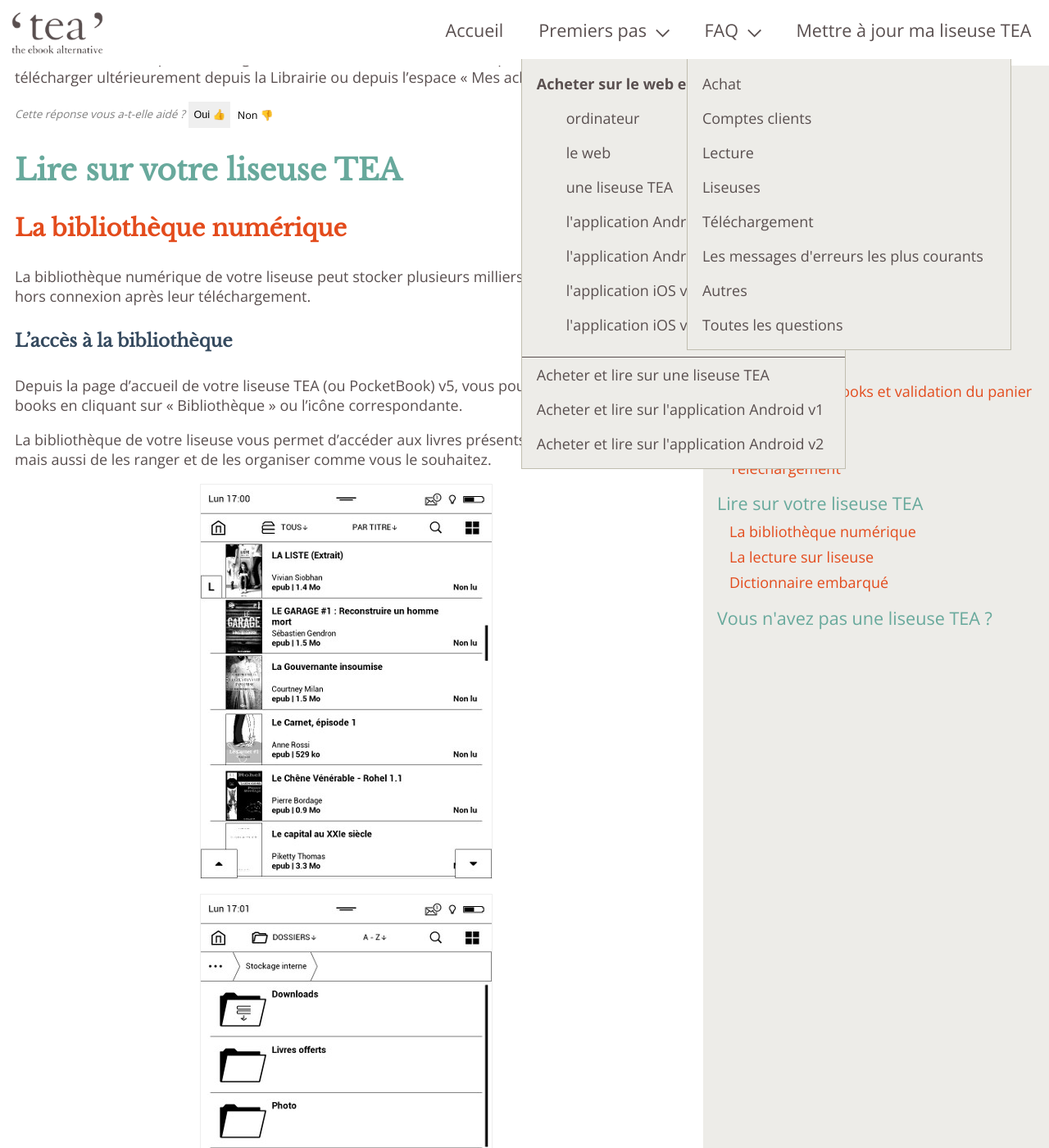
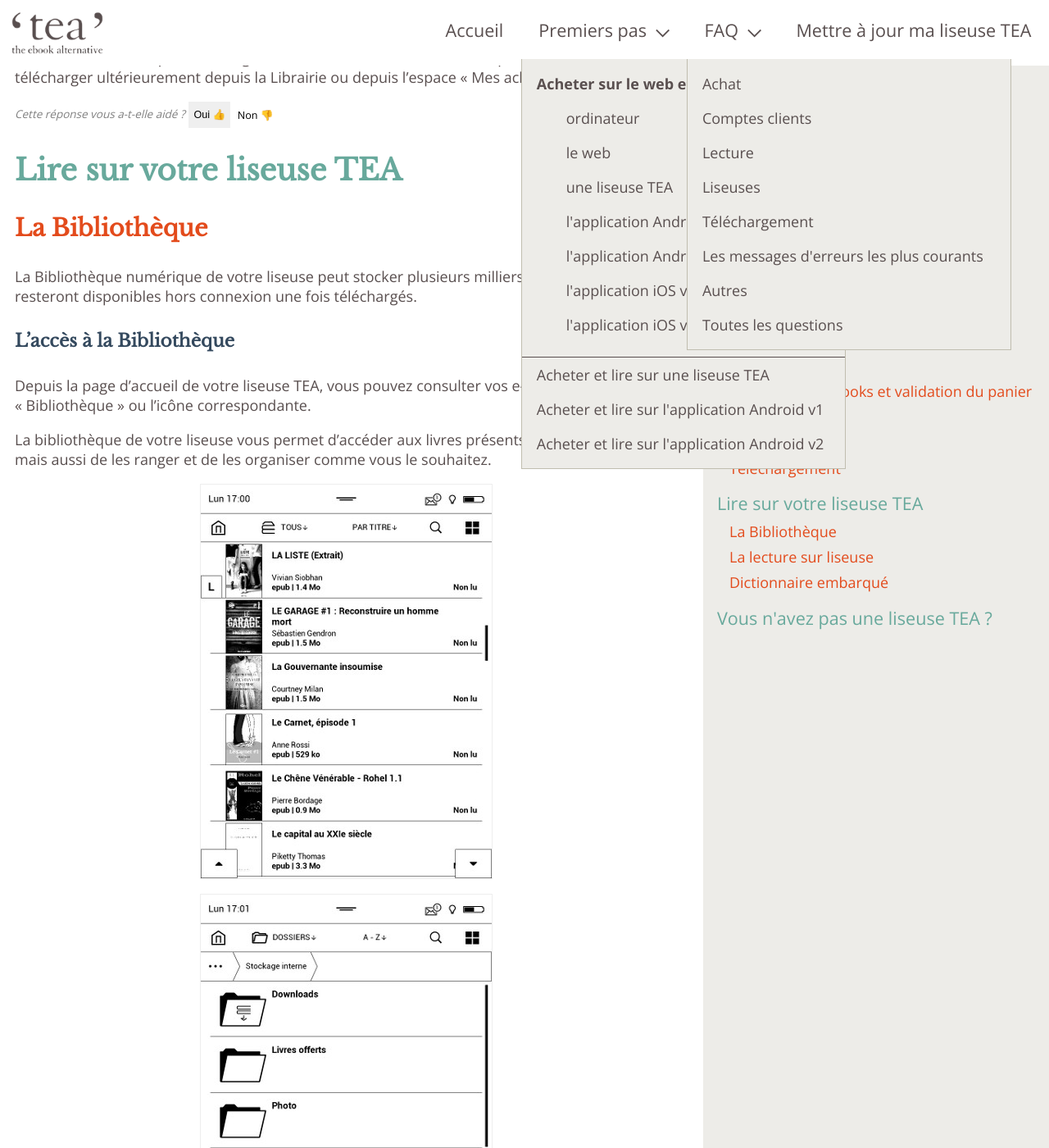
Before and after one commit to TEA-ebook/help-center, a Jekyll site: the page built from _pages/liseuse-liseuseTEA.md, in a window 1280 px wide and 1400 px high, scrolled down 11533 px. Shown: the whole window at 82% size. Built offline with Jekyll 4.4.1, drawn with Linux system fonts in a browser that asks for light colours; some of the changed text lies outside the part shown.

Commit message:
Update lire-liseuseTEA.md

```diff
--- a/_includes/lire-liseuseTEA.md
+++ b/_includes/lire-liseuseTEA.md
@@ -1,12 +1,12 @@
-{% include anchor.html id="bibliotheque-numerique-5" label="La bibliothèque numérique" %}
+{% include anchor.html id="bibliotheque-numerique-5" label="La Bibliothèque" %}
 
-### La bibliothèque numérique
+### La Bibliothèque
 
-La bibliothèque numérique de votre liseuse peut stocker plusieurs milliers de titres disponibles hors connexion après leur téléchargement.
+La Bibliothèque numérique de votre liseuse peut stocker plusieurs milliers de titres, qui resteront disponibles hors connexion une fois téléchargés.
 
-#### L'accès à la bibliothèque
+#### L'accès à la Bibliothèque
 
-Depuis la page d’accueil de votre liseuse TEA (ou PocketBook) v5, vous pouvez consulter vos e-books en cliquant sur « Bibliothèque » ou l’icône correspondante.
+Depuis la page d’accueil de votre liseuse TEA, vous pouvez consulter vos e-books en cliquant sur « Bibliothèque » ou l’icône correspondante.
 
 La bibliothèque de votre liseuse vous permet d'accéder aux livres présents sur votre liseuse, mais aussi de les ranger et de les organiser comme vous le souhaitez.
 
@@ -14,9 +14,9 @@
 
 ![](/images/lire-liseuse-Pocketbook-F5-3.jpg)
 
-Si c’est votre première utilisation de la liseuse TEA (ou PocketBook) v5, vous remarquerez qu’une bibliothèque de quelques titres vous est offerte afin que vous commenciez à découvrir votre liseuse et les possibilités de la lecture numérique.
+Si c’est votre première utilisation de la liseuse TEA, vous remarquerez qu’une sélection de quelques titres vous est offerte afin que vous commenciez à découvrir votre liseuse et les possibilités de la lecture numérique.
 
-#### Les paramètres de la bibliothèque
+#### Les paramètres de la Bibliothèque
 
 Vous pouvez modifier les paramètres d'affichage et de tri de la bibliothèque.
 
@@ -51,7 +52,7 @@
 
 #### La recherche
 
-Un moteur de recherche est disponible dans la bibliothèque pour retrouver vos livres plus rapidement.
+Un moteur de recherche est disponible dans la Bibliothèque pour retrouver vos livres plus rapidement.
 
 ![](/images/lire-liseuse-Pocketbook-F5-7.jpg)
 
```
Also changed, not shown: other parts of _includes/lire-liseuseTEA.md (+2 -1 lines).
